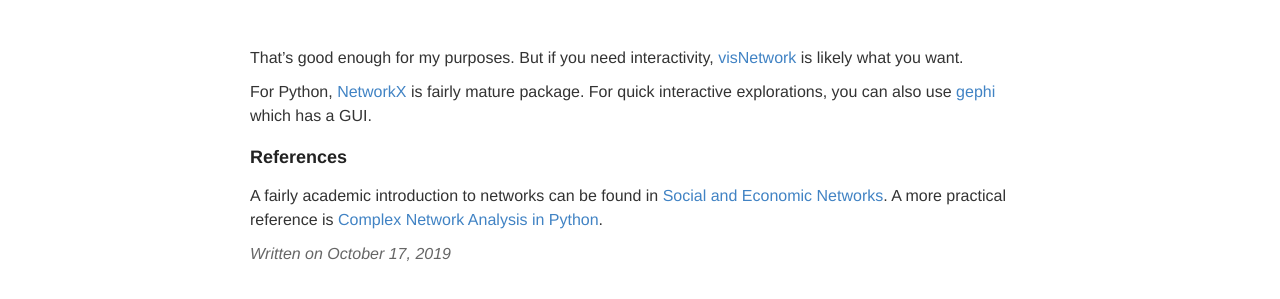
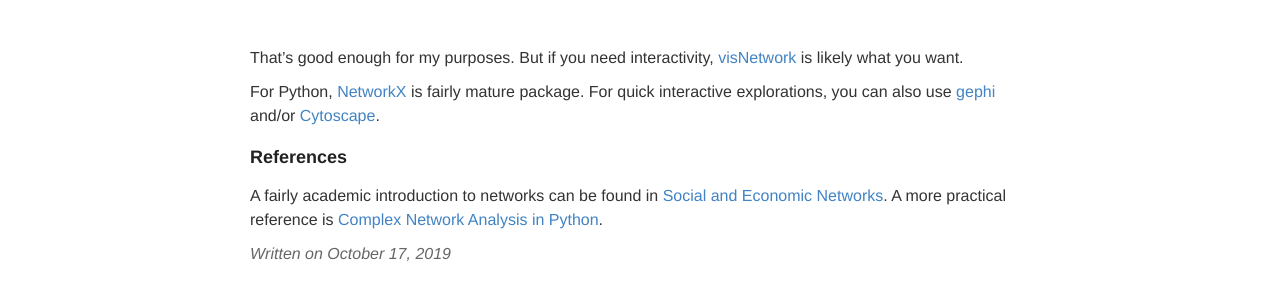
Before and after one commit to ptvan/ptvan.github.io, a Jekyll site: the page built from _posts/2019-10-17-analyzing-networks.md, in a window 1280 px wide. Shown: the part 1572-1871 px from the top of the page. Built offline with Jekyll 4.4.1, drawn with Linux system fonts in a browser that asks for light colours.

Commit message:
added Cytoscape link

```diff
--- a/_posts/2019-10-17-analyzing-networks.md
+++ b/_posts/2019-10-17-analyzing-networks.md
@@ -22,7 +22,7 @@ For programmatic access, the cross-platform [igraph](https://igraph.org/r/) libr
 
 That's good enough for my purposes. But if you need interactivity, [visNetwork](https://datastorm-open.github.io/visNetwork/) is likely what you want.
 
-For Python, [NetworkX](https://networkx.github.io/) is fairly mature package. For quick interactive explorations, you can also use [gephi](https://gephi.org/) which has a GUI.
+For Python, [NetworkX](https://networkx.github.io/) is fairly mature package. For quick interactive explorations, you can also use [gephi](https://gephi.org/) and/or [Cytoscape](https://cytoscape.org/).
 
 ### References
 
```
